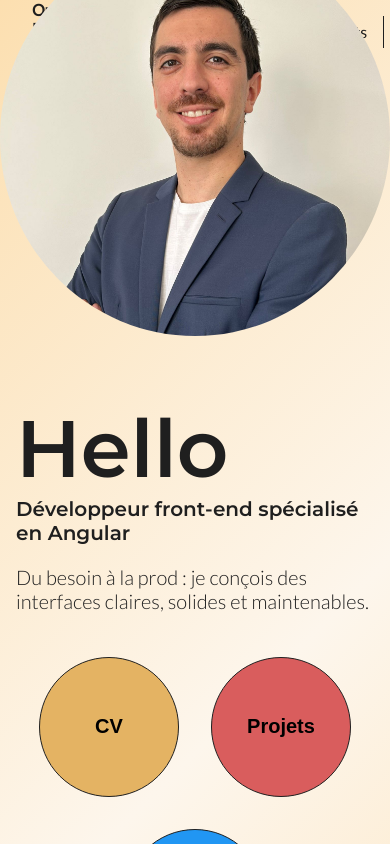
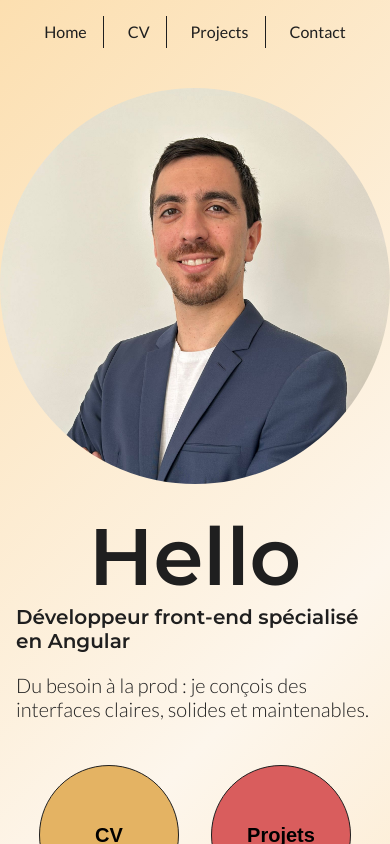
Before and after one commit to ouassimBenMosbah/portfolio, an Angular app: page / in a window 390 px wide. Built offline with nearby package versions, Linux system fonts and the light colour scheme.

Commit message:
fix: style improvements

```diff
--- a/src/app/routes/home/home-route/home-route.component.html
+++ b/src/app/routes/home/home-route/home-route.component.html
@@ -7,7 +7,7 @@
     />
   </div>
   <div class="ui-home--introduction-section">
-    <h1 class="ui-heading-1">Hello</h1>
+    <h1 class="ui-heading-1 ui-heading-1__mobile">Hello</h1>
     <div>
       <h2 class="ui-heading-6">Développeur front-end spécialisé en Angular</h2>
       <p class="ui-home--introduction-section-description">
--- a/src/app/routes/home/home-route/home-route.component.scss
+++ b/src/app/routes/home/home-route/home-route.component.scss
@@ -1,4 +1,5 @@
 @use "components/app.component" as app;
+@use "index" as variables;
 
 :host {
   height: 100%;
@@ -51,12 +52,22 @@
   font-weight: var(--font-weight-light);
 }
 
-@media screen and (max-width: 992px) {
+@media screen and (max-width: variables.$breakpoint-lg) {
   .ui-home {
-    flex-direction: column;
+    display: block;
+    overflow: auto;
+  }
+
+  .ui-home--profile-picture-wrapper {
+    padding: var(--spacing-lg) 0;
   }
 
   .ui-home--action-buttons-wrapper {
     justify-content: center;
   }
+
+  .ui-heading-1__mobile {
+    display: flex;
+    justify-content: center;
+  }
 }
--- a/src/app/routes/projects/features/projects-list/projects-list.component.scss
+++ b/src/app/routes/projects/features/projects-list/projects-list.component.scss
@@ -1,6 +1,14 @@
+@use "index" as variables;
+
 .ui-projects-list {
   display: flex;
   flex-direction: column;
   gap: var(--spacing-md);
   padding: var(--spacing-lg);
 }
+
+@media screen and (max-width: variables.$breakpoint-lg) {
+  .ui-projects-list {
+    padding-top: 0;
+  }
+}
--- a/src/app/routes/projects/presentational/project-preview/project-preview.component.scss
+++ b/src/app/routes/projects/presentational/project-preview/project-preview.component.scss
@@ -1,3 +1,5 @@
+@use "index" as variables;
+
 .ui-project-preview {
   display: flex;
   align-items: flex-start;
@@ -31,3 +33,10 @@ p {
   border-radius: var(--border-radius-md);
   box-shadow: var(--box-shadow-sm);
 }
+
+@media screen and (max-width: variables.$breakpoint-lg) {
+  .ui-project-preview {
+    flex-direction: column;
+    gap: var(--spacing-md);
+  }
+}
--- a/src/app/shared/components/menu/menu.component.html
+++ b/src/app/shared/components/menu/menu.component.html
@@ -5,7 +5,7 @@
     </a>
   </span>
 
-  <nav>
+  <nav class="ui-menu--nav">
     <ul class="ui-menu--nav-list">
       <li *ngFor="let tab of tabs" class="ui-menu--list-item">
         <a
--- a/src/app/shared/components/menu/menu.component.scss
+++ b/src/app/shared/components/menu/menu.component.scss
@@ -1,3 +1,5 @@
+@use "index" as variables;
+
 .ui-menu {
   display: flex;
   justify-content: space-between;
@@ -32,3 +34,23 @@ a.ui-menu--list-item-link {
     color: var(--default-theme-primary-color);
   }
 }
+
+@media screen and (max-width: variables.$breakpoint-lg) {
+  .ui-menu {
+    margin: 0;
+  }
+
+  .ui-menu--title {
+    display: none;
+  }
+
+  .ui-menu--nav {
+    display: flex;
+    justify-content: center;
+    width: 100%;
+  }
+
+  .ui-menu--nav-list {
+    padding: 0;
+  }
+}
--- a/src/assets/stylesheets/base/default/_variables.scss
+++ b/src/assets/stylesheets/base/default/_variables.scss
@@ -1,3 +1,9 @@
+/* Breakpoints */
+$breakpoint-sm: 576px;
+$breakpoint-md: 768px;
+$breakpoint-lg: 992px;
+$breakpoint-xl: 1200px;
+
 :root {
   /* Typography */
   --font-family-base: "Lato", sans-serif;
@@ -37,4 +43,10 @@
   /* Transitions */
   --transition-duration: 0.4s;
   --transition-timing-function: ease-in-out;
+
+  /* Breakpoints */
+  --breakpoint-sm: #{$breakpoint-sm}; /* Small - phones landscape */
+  --breakpoint-md: #{$breakpoint-md}; /* Medium - tablets portrait */
+  --breakpoint-lg: #{$breakpoint-lg}; /* Large - tablets landscape/small laptops */
+  --breakpoint-xl: #{$breakpoint-xl}; /* Extra large - desktops */
 }
```
